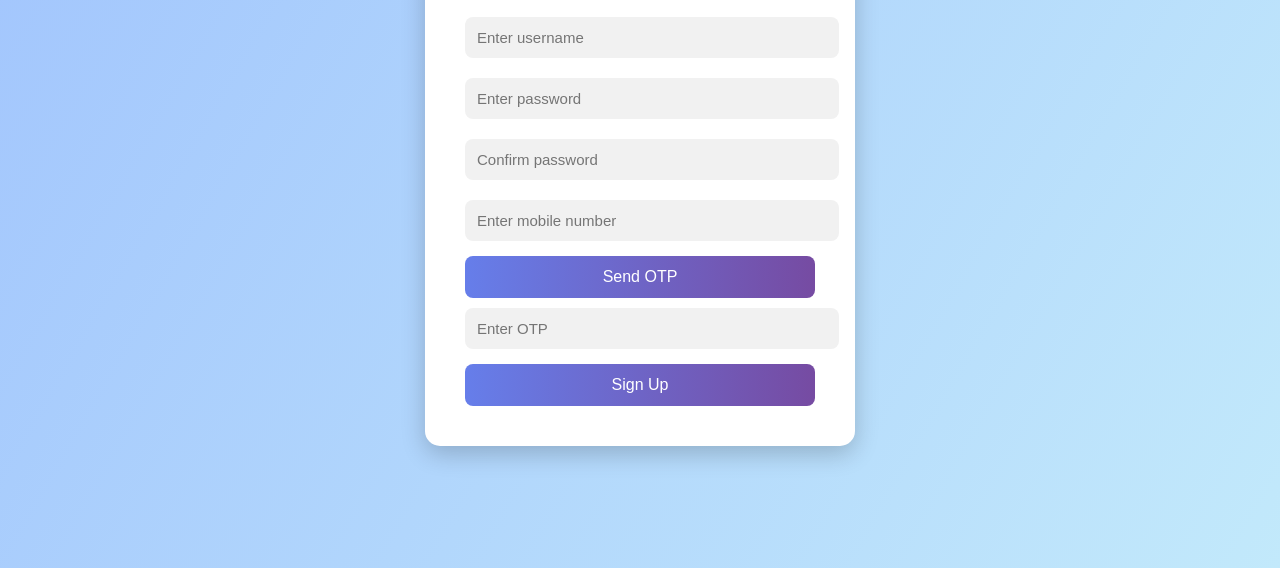
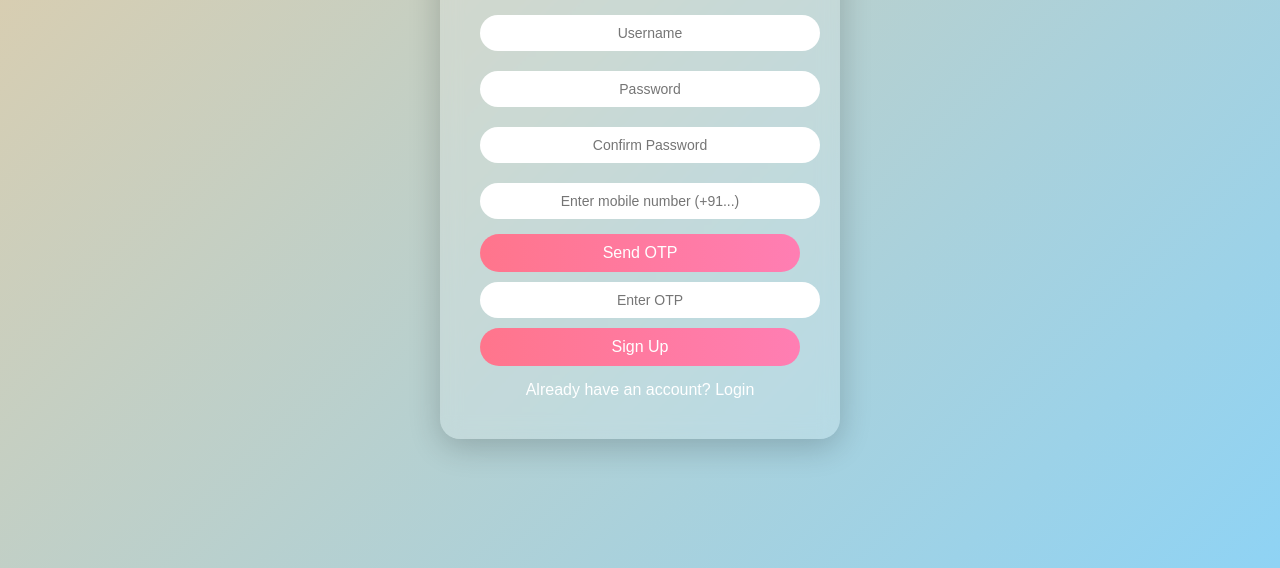
Before and after one commit to smit9327048998-dev/auth-system, a website: page public/signup.html in a window 1280 px wide. Shown: the part 232-800 px from the top of the page. Drawn offline with Linux system fonts and the light colour scheme.

Commit message:
Update signup.html

```diff
--- a/public/signup.html
+++ b/public/signup.html
@@ -3,124 +3,139 @@
 <head>
 <meta charset="UTF-8">
 <meta name="viewport" content="width=device-width, initial-scale=1.0">
-    <title>Signup</title>
+<title>Sign Up</title>
 <style>
     body {
-            font-family: 'Segoe UI', sans-serif;
-            background: linear-gradient(120deg, #a1c4fd, #c2e9fb);
+        margin: 0;
+        font-family: 'Poppins', sans-serif;
+        height: 100vh;
         display: flex;
+        align-items: center;
         justify-content: center;
-            align-items: center;
-            height: 100vh;
-            margin: 0;
+        background: linear-gradient(-45deg, #84fab0, #8fd3f4, #fccb90, #d57eeb);
+        background-size: 400% 400%;
+        animation: gradientBG 8s ease infinite;
+    }
+    @keyframes gradientBG {
+        0% {background-position: 0% 50%;}
+        50% {background-position: 100% 50%;}
+        100% {background-position: 0% 50%;}
     }
 
-        .signup-container {
-            background: white;
+    .signup-box {
+        background: rgba(255, 255, 255, 0.2);
         padding: 40px;
-            border-radius: 15px;
-            box-shadow: 0px 8px 25px rgba(0, 0, 0, 0.2);
-            width: 350px;
-            animation: slideDown 0.8s ease;
+        border-radius: 20px;
+        backdrop-filter: blur(10px);
+        box-shadow: 0 8px 32px rgba(0,0,0,0.2);
+        text-align: center;
+        width: 320px;
+        color: white;
+        animation: fadeIn 1.5s ease;
+    }
+    @keyframes fadeIn {
+        from {opacity: 0; transform: translateY(-20px);}
+        to {opacity: 1; transform: translateY(0);}
     }
 
-        h2 {
-            text-align: center;
-            margin-bottom: 25px;
-            color: #333;
+    .signup-box h2 {
+        margin-bottom: 20px;
     }
 
-        input {
+    .signup-box input {
         width: 100%;
-            padding: 12px;
+        padding: 10px;
         margin: 10px 0;
+        border-radius: 25px;
         border: none;
-            border-radius: 8px;
-            background: #f1f1f1;
-            font-size: 15px;
+        outline: none;
+        font-size: 14px;
+        text-align: center;
+        transition: all 0.3s ease;
+    }
+    .signup-box input:focus {
+        box-shadow: 0 0 10px #fff;
+        transform: scale(1.05);
+    }
+
+    .signup-box button {
+        width: 100%;
+        padding: 10px;
+        border: none;
+        border-radius: 25px;
+        background: linear-gradient(90deg, #ff758c, #ff7eb3);
+        color: white;
+        font-size: 16px;
+        cursor: pointer;
+        transition: all 0.3s ease;
+    }
+    .signup-box button:hover {
+        transform: scale(1.05);
+        background: linear-gradient(90deg, #a1c4fd, #c2e9fb);
+    }
+
+    .otp-btn {
+        margin-top: 5px;
+        background: linear-gradient(90deg, #43e97b, #38f9d7);
+    }
+    .otp-btn:hover {
+        background: linear-gradient(90deg, #8fd3f4, #84fab0);
+    }
+
+    .signup-box a {
+        display: block;
+        margin-top: 15px;
+        color: #fff;
+        text-decoration: none;
         transition: 0.3s;
     }
-
-        input:focus {
-            background: #e0f7fa;
-            outline: none;
-            transform: scale(1.02);
-        }
-
-        button {
-            width: 100%;
-            padding: 12px;
-            background: linear-gradient(90deg, #667eea, #764ba2);
-            border: none;
-            color: white;
-            border-radius: 8px;
-            font-size: 16px;
-            cursor: pointer;
-            transition: 0.3s;
-            margin-top: 5px;
-        }
-
-        button:hover {
-            transform: scale(1.05);
-            background: linear-gradient(90deg, #764ba2, #667eea);
-        }
-
-        @keyframes slideDown {
-            from { transform: translateY(-50px); opacity: 0; }
-            to { transform: translateY(0); opacity: 1; }
+    .signup-box a:hover {
+        text-decoration: underline;
     }
 </style>
 </head>
 <body>
 
-    <div class="signup-container">
-        <h2>Create Account</h2>
+<div class="signup-box">
+    <h2>Sign Up</h2>
     <form id="signupForm" action="/signup" method="POST">
-            <input type="text" name="username" placeholder="Enter username" required>
-            <input type="password" name="password" placeholder="Enter password" required>
-            <input type="password" name="confirmPassword" placeholder="Confirm password" required>
+        <input type="text" name="username" placeholder="Username" required>
+        <input type="password" name="password" placeholder="Password" required>
+        <input type="password" name="confirmPassword" placeholder="Confirm Password" required>
 
-            <input type="text" name="phone" placeholder="Enter mobile number" required>
-            <button type="button" id="sendOtpBtn">Send OTP</button>
+        <input type="tel" name="phone" id="phone" placeholder="Enter mobile number (+91...)" required>
+        <button type="button" class="otp-btn" onclick="sendOTP()">Send OTP</button>
 
         <input type="text" name="otp" placeholder="Enter OTP" required>
 
         <button type="submit">Sign Up</button>
     </form>
+    <a href="index.html">Already have an account? Login</a>
 </div>
 
 <script>
-        document.getElementById("sendOtpBtn").addEventListener("click", function() {
-            const phone = document.querySelector("input[name='phone']").value;
-            if (!phone.startsWith("+91") || phone.length !== 13) {
-                alert("Phone number must include country code, e.g. +91XXXXXXXXXX");
+    function sendOTP() {
+        const phone = document.getElementById("phone").value;
+        if(!phone.startsWith("+")) {
+            alert("Please include country code, e.g. +91XXXXXXXXXX");
             return;
         }
+
         fetch("/send-otp", {
             method: "POST",
             headers: { "Content-Type": "application/json" },
             body: JSON.stringify({ phone })
         })
         .then(res => res.json())
-            .then(data => alert(data.message))
+        .then(data => {
+            if(data.success) {
+                alert("OTP sent successfully!");
+            } else {
+                alert("Failed to send OTP. Please try again.");
+            }
+        })
         .catch(err => alert("Error sending OTP"));
-        });
-
-        // Redirect to login after signup
-        document.getElementById("signupForm").addEventListener("submit", function(e) {
-            e.preventDefault();
-            fetch("/signup", {
-                method: "POST",
-                body: new FormData(this)
-            })
-            .then(res => {
-                if (res.ok) {
-                    window.location.href = "/index.html"; // Login page
-                } else {
-                    alert("Signup failed. Please try again.");
     }
-            });
-        });
 </script>
 
 </body>
```
Lines whose indentation alone changed are shown as unchanged.
